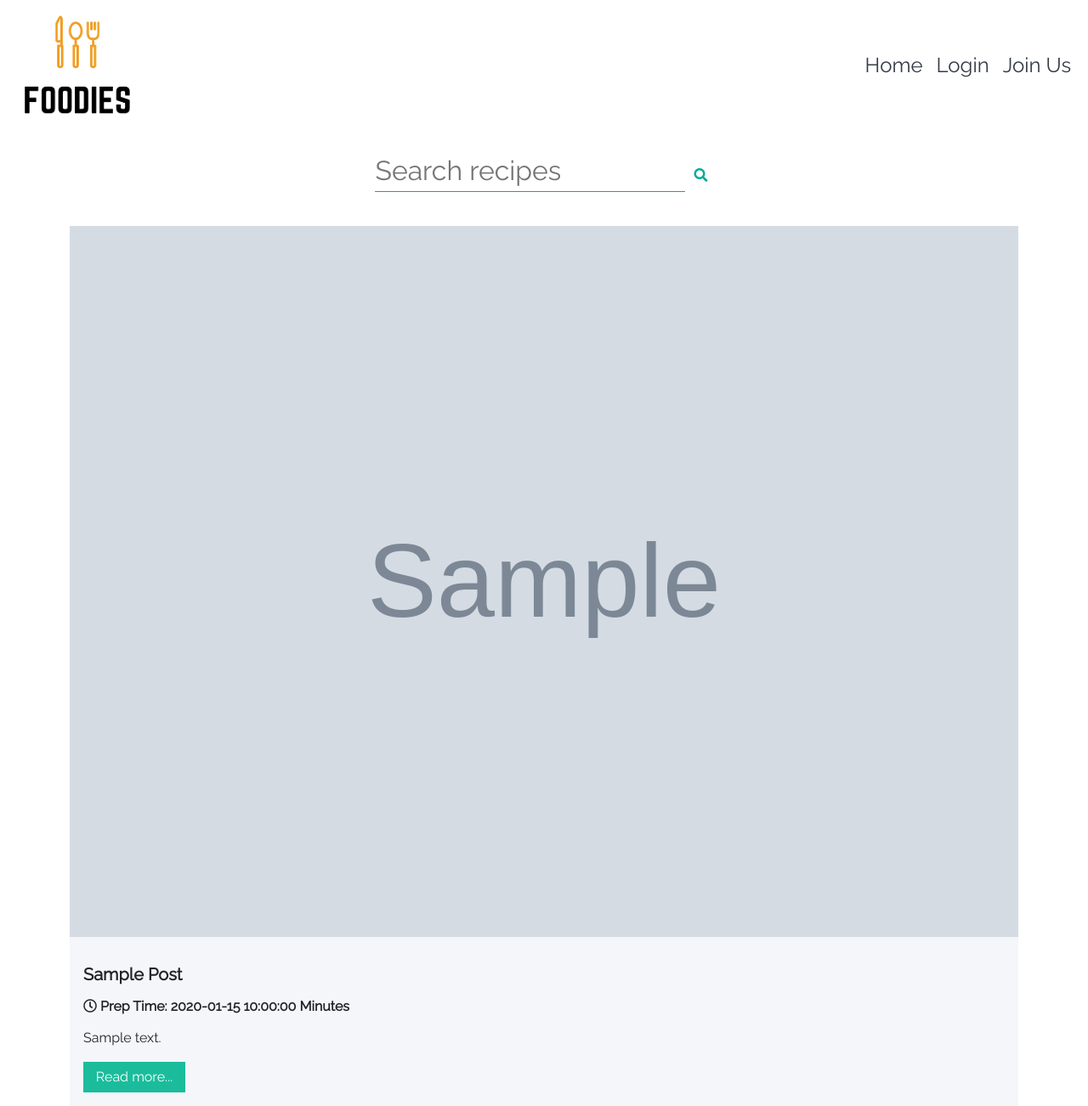
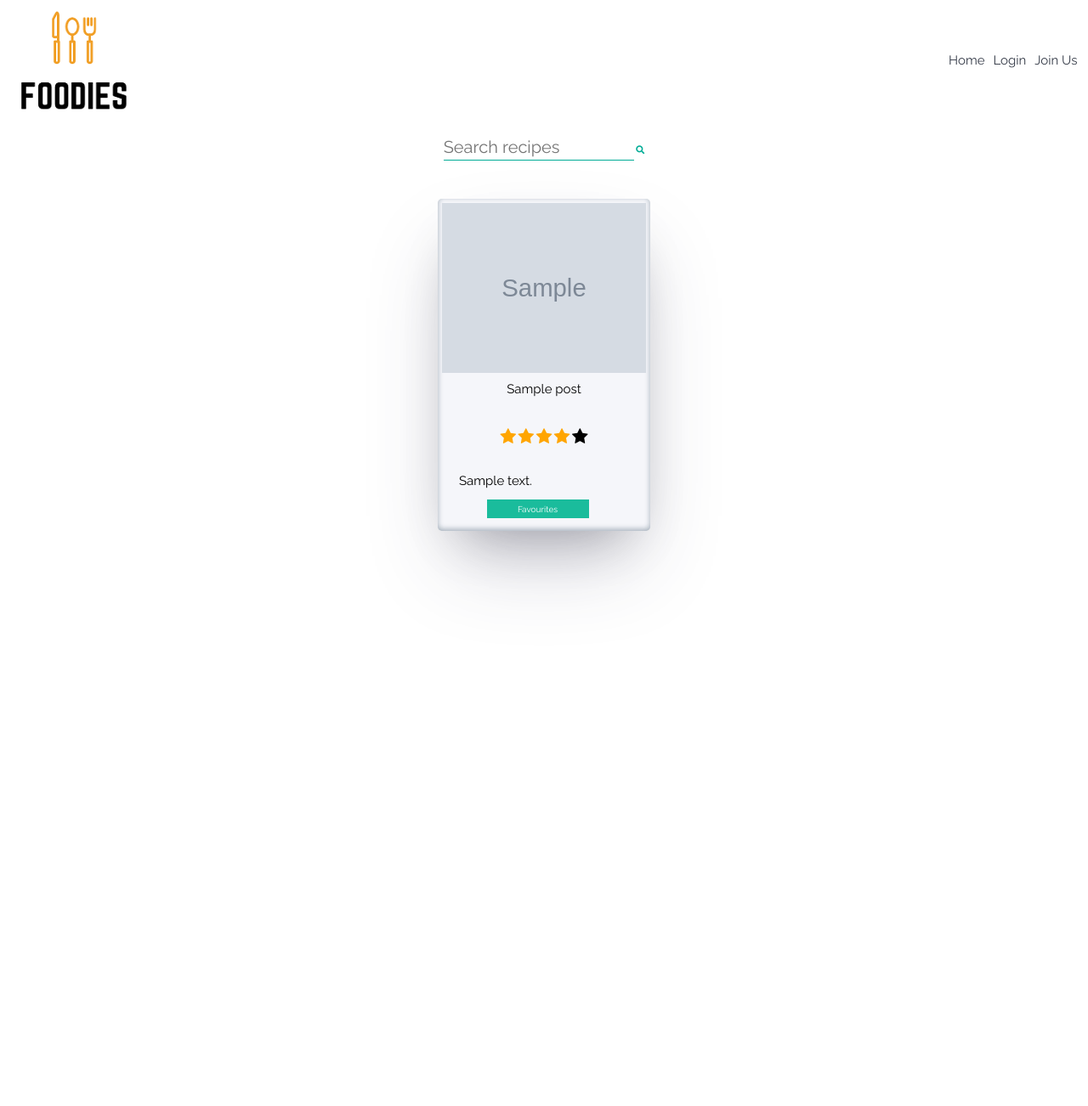
Before and after one commit to AlvaroEtxague/Milestone3_Foodie, a Flask app: template website/templates/home.html in a window 1280 px wide. Shown: the whole page at 85% size. After the commit the page ends 693 px from the top, so only its background shows below. Run offline with Flask 2, Linux system fonts and the light colour scheme; the template is opened without the code that fills it: most values are stand-ins (such as "Sample title", 1, 10 or a date in 2020); grey boxes marked "Sample" are stand-in pictures; parts of the project's set-up code (start-up, migrations or seed data) failed here and were passed over; some libraries are stand-ins or nearby versions.

Commit message:
Updating home template

```diff
--- a/website/templates/home.html
+++ b/website/templates/home.html
@@ -5,6 +5,9 @@
 {% endblock %}
 
 {% block content %}
+    <meta http-equiv="X-UA-Compatible" content="IE=edge">
+        <link rel="stylesheet" href={{url_for("static",filename="css/fav_ratings.css")}}>
+        <link rel="stylesheet" href="https://cdnjs.cloudflare.com/ajax/libs/font-awesome/4.7.0/css/font-awesome.min.css">
 
 <!-- FORM FOR SEARCH BAR -->
 <form class="search-section d-flex justify-content-center" method="post" action="{{url_for('views.search')}}">
@@ -15,22 +18,85 @@
 </form>
 
 <div class="container">
+            <section class="section-1">
+                <div class="card-section">
     {% for post in posts %}
-    <div class="card card-content mt-3">
-        <div class="card-body">
-            <img src={{post.image_url}} alt="{{post.post_title}}">
-            <div class="card-home">
-                <h5 class="card-title text-capitalize fw-bold mt-3">{{post.post_title}}</h5>
-                <h6 class="card-title text-capitalize fw-bold my-3"><i class="far fa-clock"></i> Prep Time:
-                    {{post.prep_time}} minutes</h6>
-                <p class="card-text mt-3">{{post.post_description | truncate(150) }}</p>
-                <a href="{{ url_for('views.post', username=post.user_id, post_id=post._id)}}"
-                    class="btn btn-primary">Read
-                    more...</a>
-            </div>
+    <a  style="text-decoration: none; color:black;" href="{{ url_for('views.post', username=post.user_id, post_id=post._id)}}">
+            <div class="card">
+                <img src={{post.image_url}} alt="">
+                <div class="card-body d-flex flex-column h-100">
+                    <h3 class="text-center">{{post.post_title}}</h3>
+
+<div class="rate">
+    {%if post.rating >= 5%}
+        <span class="fa fa-star checked"></span>
+        <span class="fa fa-star checked"></span>
+        <span class="fa fa-star checked"></span>
+        <span class="fa fa-star checked"></span>
+        <span class="fa fa-star checked"></span>
+    {%endif%}
+
+    {%if post.rating < 5 and post.rating >= 4 %}
+        <span class="fa fa-star checked"></span>
+        <span class="fa fa-star checked"></span>
+        <span class="fa fa-star checked"></span>
+        <span class="fa fa-star checked"></span>
+        <span class="fa fa-star"></span>
+    {%endif%}
+
+    {%if post.rating < 4 and post.rating >= 3 %}
+        <span class="fa fa-star checked"></span>
+        <span class="fa fa-star checked"></span>
+        <span class="fa fa-star checked"></span>
+        <span class="fa fa-star"></span>
+        <span class="fa fa-star"></span>
+    {%endif%}
+
+    {%if post.rating < 3 and post.rating >= 2 %}
+        <span class="fa fa-star checked"></span>
+        <span class="fa fa-star checked"></span>
+        <span class="fa fa-star"></span>
+        <span class="fa fa-star"></span>
+        <span class="fa fa-star"></span>
+    {%endif%}
+
+    {%if post.rating < 2 and post.rating >= 1 %}
+        <span class="fa fa-star checked"></span>
+        <span class="fa fa-star"></span>
+        <span class="fa fa-star"></span>
+        <span class="fa fa-star"></span>
+        <span class="fa fa-star"></span>
+    {%endif%}
+
+    {%if post.rating < 1 %}
+        <p><i class="justify-content-center">Not rated yet</i></p>
+    {%endif%}
+
+</div>
+
+<br><br>
+
+<p>{{post.post_description | truncate(150) }}</p>
+{# <span>{{post.user_id}}</span> #}
+
+</a>
+    <div class="row mt-auto">
+        <div class="col d-flex justify-content-center">
+        <a href="{{ url_for('views.favourite', post_id=post._id)}}"
+        class="btn btn-primary mt-auto mx-1">Favourites</a>
+
+        {%if creator == post.user_id%}
+            <a href="{{ url_for('views.edit_post', post_id=post._id) }}" class="btn btn-warning mt-auto mx-1">Update</a>
+            <a href="{{ url_for('views.delete_post', post_id=post._id) }}" class="btn btn-danger mt-auto mx-1">Delete</a>
+        {%endif%}
         </div>
     </div>
+
+    </div>
+</div>
     {% endfor %}
+</div>
+    </section>
 </div>
 
 {% endblock  %}
```
